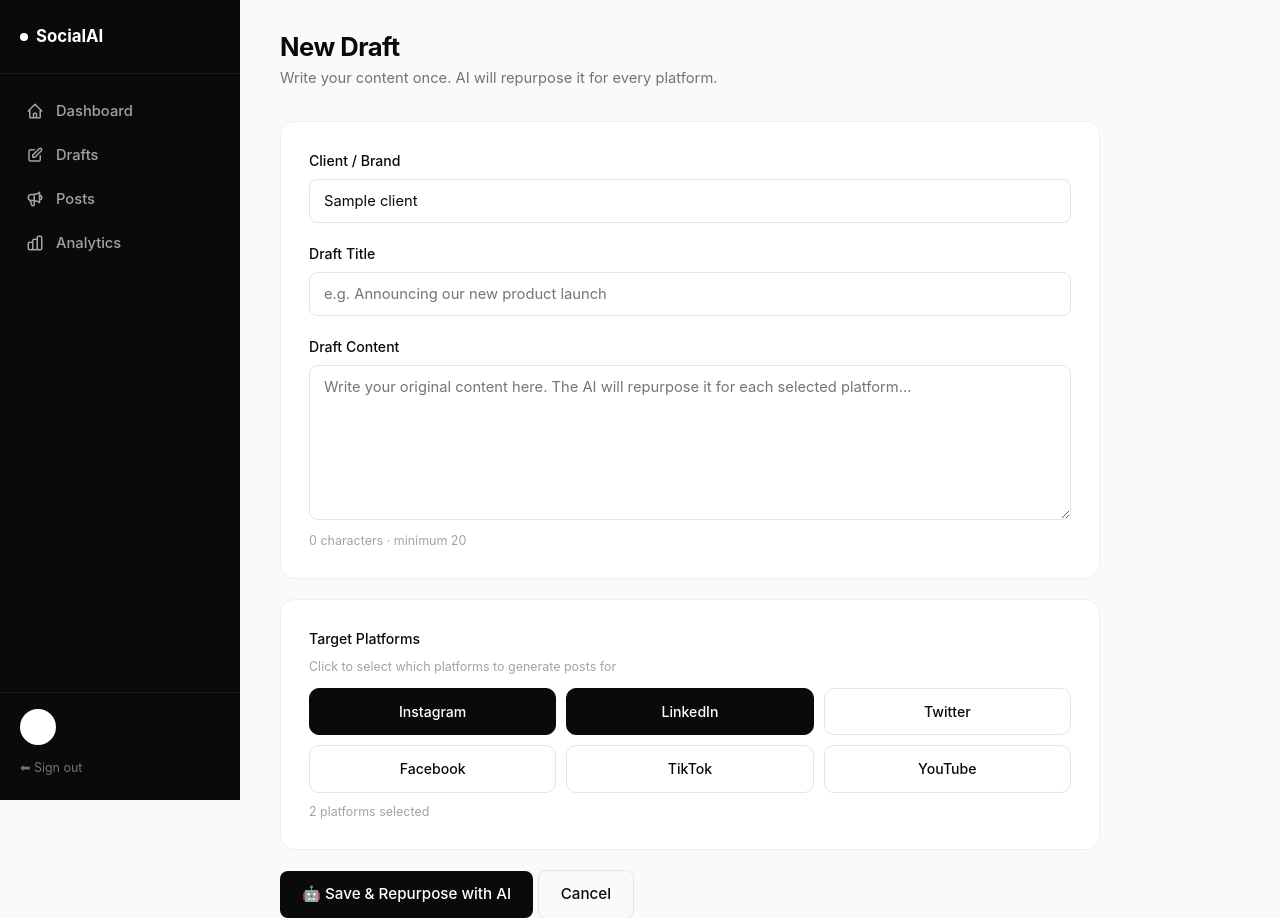
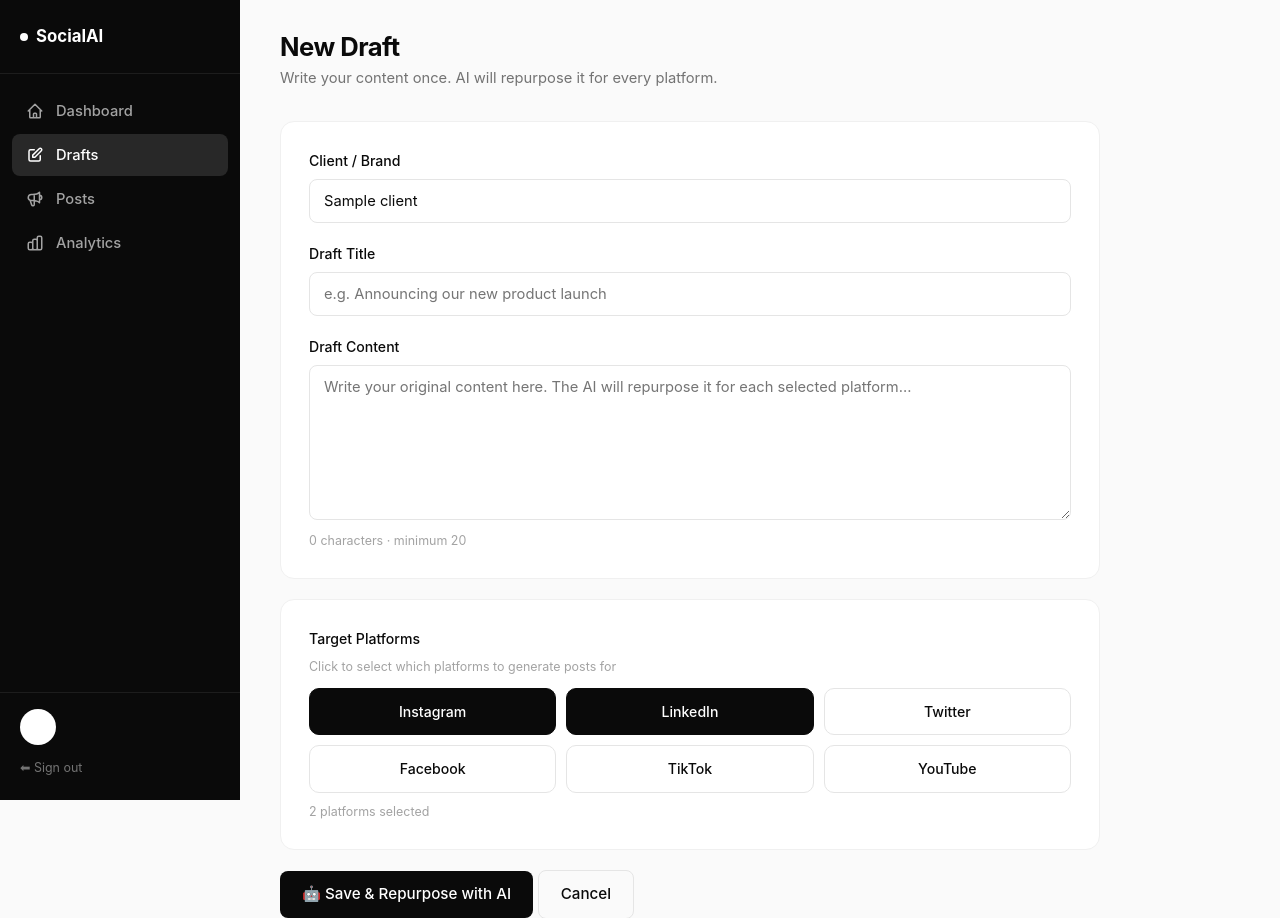
Before and after one commit to muneebaumarr/AI-Social-Media-Automation-Platform, a FastAPI app: template app/templates/dashboard/new_draft.html in a window 1280 px wide. Shown: the top 918 px of the page. Run offline with FastAPI, Linux system fonts and the light colour scheme; the template is opened without the code that fills it: most values are stand-ins (such as "Sample title", 1, 10 or a date in 2020); parts of the project's set-up code (start-up, migrations or seed data) failed here and were passed over.

```diff
--- a/app/templates/dashboard/new_draft.html
+++ b/app/templates/dashboard/new_draft.html
@@ -59,6 +59,11 @@
 
     .nav-link-side:hover {
         background: rgba(255,255,255,0.08);
+        color: #ffffff;
+    }
+
+    .nav-link-side.active {
+        background: rgba(255,255,255,0.12);
         color: #ffffff;
     }
 
@@ -383,7 +388,7 @@
             </svg>
             Dashboard
         </a>
-        <a href="/drafts" class="nav-link-side">
+        <a href="/drafts" class="nav-link-side active">
             <svg fill="none" stroke="currentColor" viewBox="0 0 24 24">
                 <path stroke-linecap="round" stroke-linejoin="round" stroke-width="2" d="M11 5H6a2 2 0 00-2 2v11a2 2 0 002 2h11a2 2 0 002-2v-5m-1.414-9.414a2 2 0 112.828 2.828L11.828 15H9v-2.828l8.586-8.586z"/>
             </svg>
```
